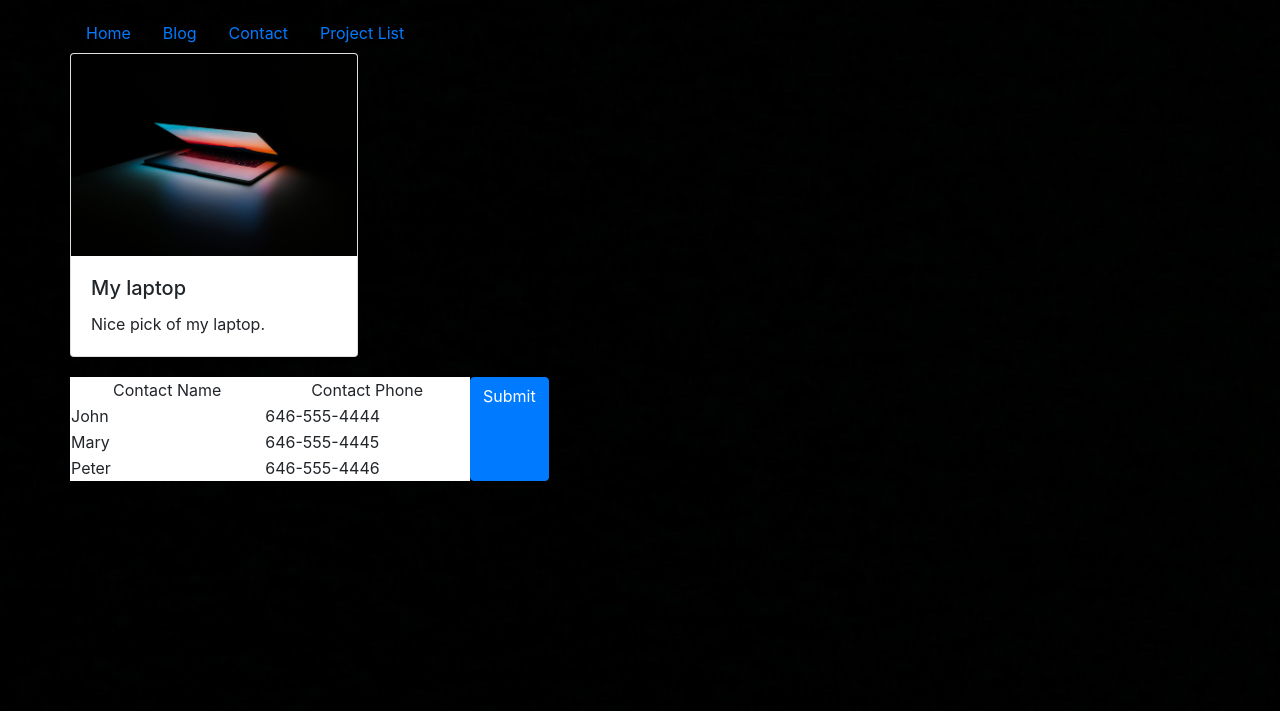
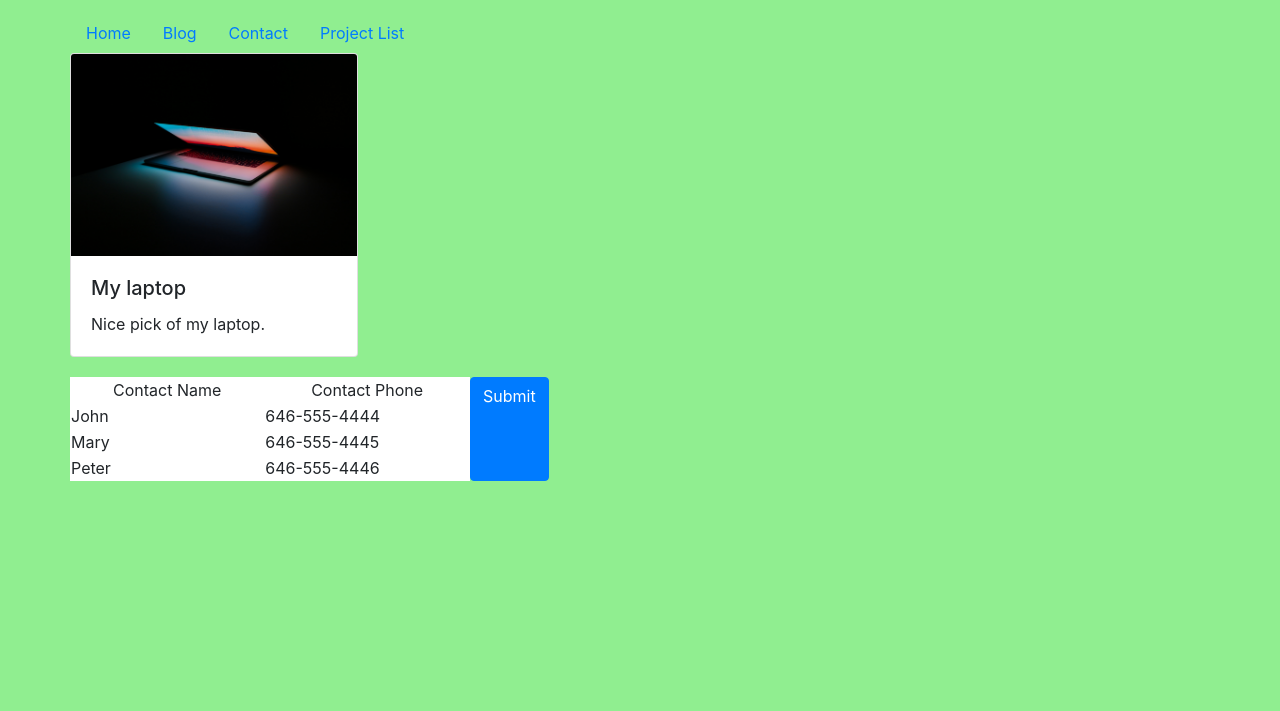
Before and after one commit to elminson/cs50w-project0, a plain HTML site: page index.html in a window 1280 px wide. Shown: the part 89-800 px from the top of the page. Drawn offline with nearby package versions, Linux system fonts and the light colour scheme.

Commit message:
updating bg color

```diff
--- a/styles.css
+++ b/styles.css
@@ -38,8 +38,8 @@ img {
 
 /* For width 400px and larger: */
 @media only screen and (min-width: 400px) {
-    body {
+    table {
 
-        background-image: url('image.jpg');
+        background-color: lightsalmon;
     }
 }
```
